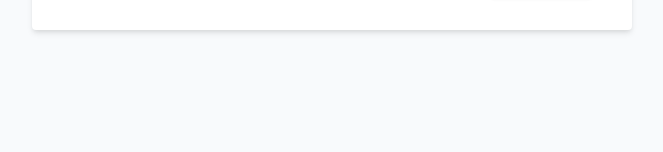
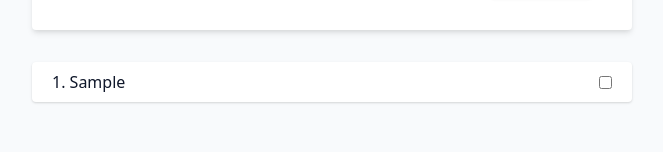
Before and after one commit to paulthadev/simple-tasklist, a React (Vite) app: page / in a window 1280 px wide. Both pictures are taken after typing "Sample" into the empty fields and a click on the button "Submit". Shown: the part 143-295 px from the top of the page, without its empty margins (308-971 px from the left). Built offline with nearby package versions, Linux system fonts and the light colour scheme.

Commit message:
implement List component: add task rendering and toggle functionality

```diff
--- a/src/components/List.tsx
+++ b/src/components/List.tsx
@@ -1,5 +1,27 @@
-function List() {
-  return <div></div>;
+import { TaskType } from "../types/taskTypes";
+
+type ListProp = {
+  tasks: TaskType[];
+  toggleTask: (id: number) => void;
+};
+
+function List(props: ListProp) {
+  const { tasks, toggleTask } = props;
+  return (
+    <ul className="list">
+      {tasks.map((task: TaskType, index) => (
+        <li key={task.id}>
+          <p>{`${index + 1}.  ${task.description}`}</p>
+
+          <input
+            type="checkbox"
+            checked={task.isCompleted}
+            onChange={() => toggleTask(task.id)}
+          />
+        </li>
+      ))}
+    </ul>
+  );
 }
 
 export default List;
```
